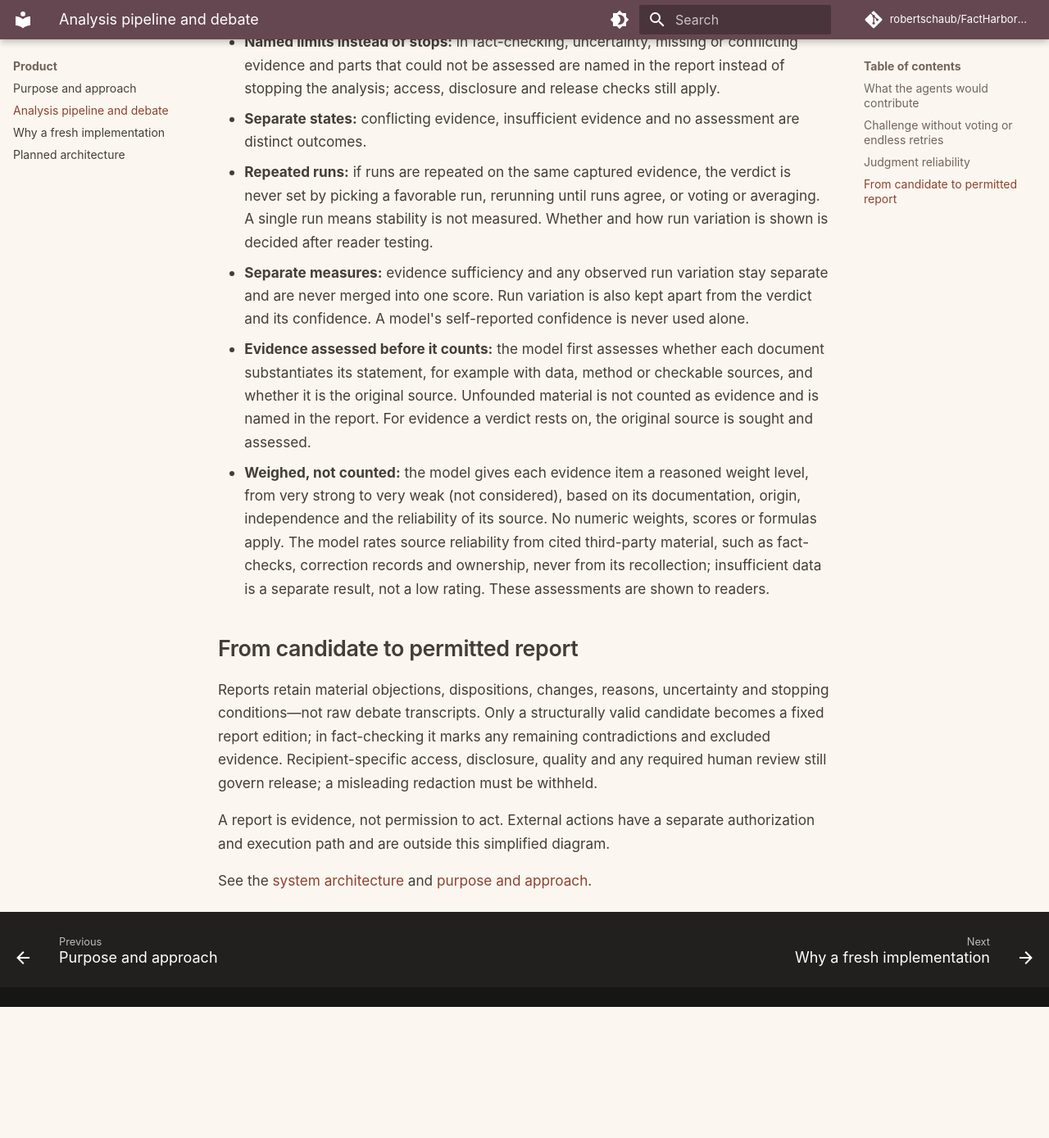
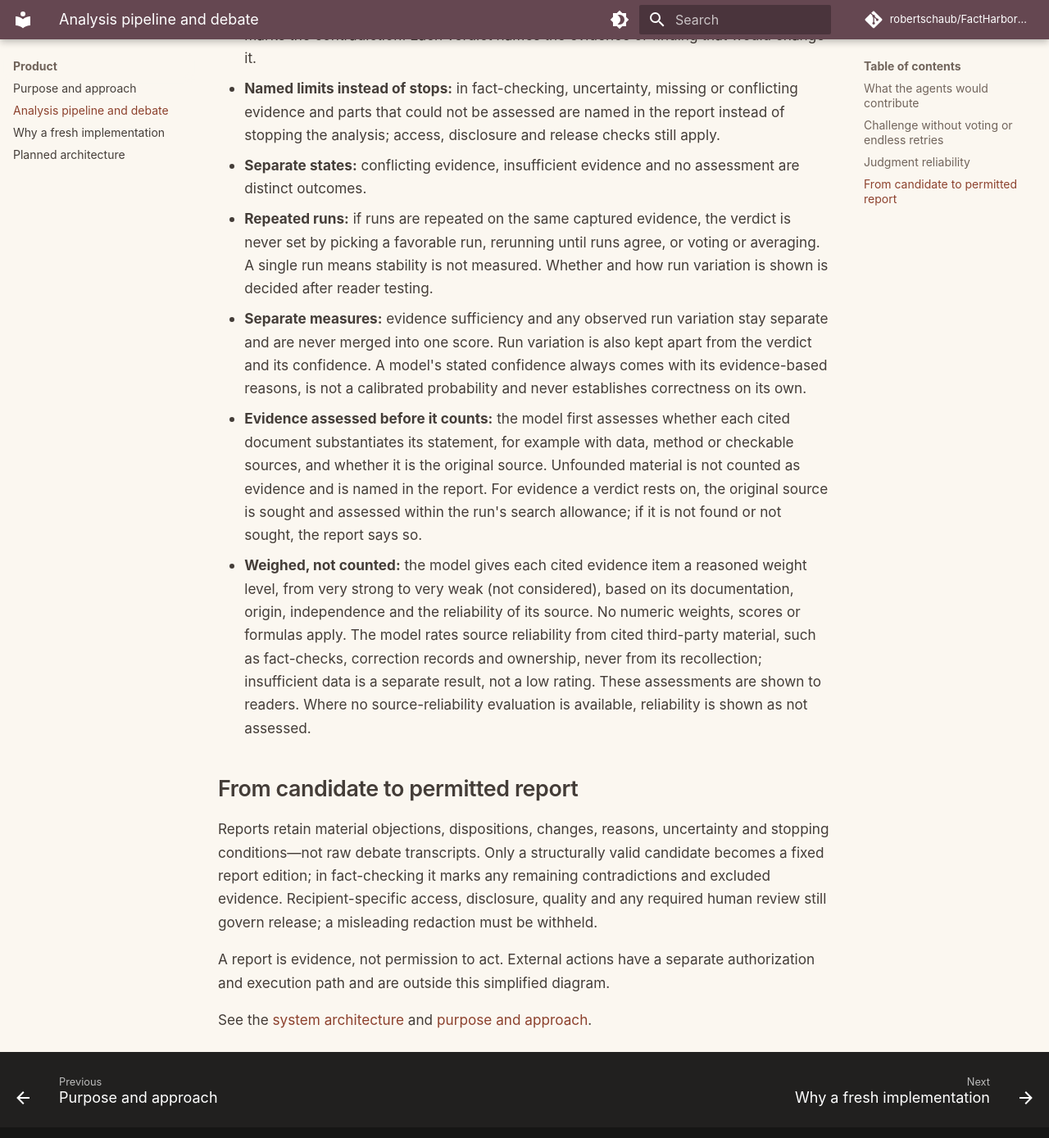
Before and after one commit to robertschaub/FactHarborDSS, an MkDocs documentation site: the page built from docs/Pipeline.md, in a window 1280 px wide and 1400 px high, scrolled down 3723 px. Shown: the top 1389 px of the window at 82% size. Built offline with MkDocs 1.6.1 and Material for MkDocs 9.7.7, drawn with Linux system fonts in a browser that asks for light colours; comment, search, counter and statistics services are not loaded; before the commit the page ends 4952 px from its top, so only the background shows below that; some of the changed text lies outside the part shown.

Commit message:
docs: align pipeline wording with staged delivery
A required task or check that cannot run is named as missing; fact-
checking continues with the gap shown, other analyses are held or
limited. The support assessor's method must pass independent evaluation
before ordinary use, and stated confidence never establishes correctness
on its own. Assessment and weight levels cover cited items, the original
source is sought within the run's search allowance, and reliability
without an evaluation is shown as not assessed.

Co-Authored-By: Claude Opus 5.5 <noreply@anthropic.com>

```diff
--- a/docs/Pipeline.md
+++ b/docs/Pipeline.md
@@ -20,13 +20,13 @@ The controller selects only required or justified tasks, their dependencies and
 | Challenger / specialist | Examine counterevidence, alternative explanations, citation or scope defects, or a specific expert question. |
 | Self-consistency | Examine instability or contradictions on comparable inputs. Repetition and agreement add no independent evidence. |
 | Reconciler | Accept, reject or retain each material objection as unresolved, with reasons; revise affected findings where justified. |
-| Support assessor | Judge whether the cited passages support the claim, using a method that must first pass independent evaluation. This remains a model judgment and is labelled as one; it is never presented as verified, validated or checked. Trusted code separately checks reference existence, exact quotations, evidence dates, versions, arithmetic and current authority. No numeric source weights or evidence-count formulas apply. Its assessment grants no release or action permission. |
+| Support assessor | Judge whether the cited passages support the claim, using a method that must pass independent evaluation before ordinary use. This remains a model judgment and is labelled as one; it is never presented as verified, validated or checked. Trusted code separately checks reference existence, exact quotations, evidence dates, versions, arithmetic and current authority. No numeric source weights or evidence-count formulas apply. Its assessment grants no release or action permission. |
 
 These are task roles, not necessarily five permanent agents or five different models. Different role names do not establish independence. The controller joins only the dependencies it admitted, rejects stale or incompatible results, and retains an explicit outcome for failed or cancelled tasks.
 
 ## Challenge without voting or endless retries
 
-Baseline assessment already examines counterevidence. When no extra agent is needed, the direct path still undergoes mandatory checks. A required challenge cannot be skipped because another agent agrees or the budget has run out.
+Baseline assessment already examines counterevidence. When no extra agent is needed, the direct path still undergoes mandatory checks. A required challenge cannot be skipped because another agent agrees. If it cannot run, for example because the budget has run out, the result names it as missing: fact-checking continues with the gap shown, and other analyses are held or limited.
 
 Reconciliation follows the substance of an objection, not the number of agents supporting it. A demonstrated reasoning or quotation defect can justify correction without a new source; unsupported disagreement does not automatically reduce a score. Material unresolved issues constrain the conclusion and its intended use.
 
@@ -42,9 +42,9 @@ In the planned design, assessments rely on guided model judgment rather than han
 - **Named limits instead of stops:** in fact-checking, uncertainty, missing or conflicting evidence and parts that could not be assessed are named in the report instead of stopping the analysis; access, disclosure and release checks still apply.
 - **Separate states:** conflicting evidence, insufficient evidence and no assessment are distinct outcomes.
 - **Repeated runs:** if runs are repeated on the same captured evidence, the verdict is never set by picking a favorable run, rerunning until runs agree, or voting or averaging. A single run means stability is not measured. Whether and how run variation is shown is decided after reader testing.
-- **Separate measures:** evidence sufficiency and any observed run variation stay separate and are never merged into one score. Run variation is also kept apart from the verdict and its confidence. A model's self-reported confidence is never used alone.
-- **Evidence assessed before it counts:** the model first assesses whether each document substantiates its statement, for example with data, method or checkable sources, and whether it is the original source. Unfounded material is not counted as evidence and is named in the report. For evidence a verdict rests on, the original source is sought and assessed.
-- **Weighed, not counted:** the model gives each evidence item a reasoned weight level, from very strong to very weak (not considered), based on its documentation, origin, independence and the reliability of its source. No numeric weights, scores or formulas apply. The model rates source reliability from cited third-party material, such as fact-checks, correction records and ownership, never from its recollection; insufficient data is a separate result, not a low rating. These assessments are shown to readers.
+- **Separate measures:** evidence sufficiency and any observed run variation stay separate and are never merged into one score. Run variation is also kept apart from the verdict and its confidence. A model's stated confidence always comes with its evidence-based reasons, is not a calibrated probability and never establishes correctness on its own.
+- **Evidence assessed before it counts:** the model first assesses whether each cited document substantiates its statement, for example with data, method or checkable sources, and whether it is the original source. Unfounded material is not counted as evidence and is named in the report. For evidence a verdict rests on, the original source is sought and assessed within the run's search allowance; if it is not found or not sought, the report says so.
+- **Weighed, not counted:** the model gives each cited evidence item a reasoned weight level, from very strong to very weak (not considered), based on its documentation, origin, independence and the reliability of its source. No numeric weights, scores or formulas apply. The model rates source reliability from cited third-party material, such as fact-checks, correction records and ownership, never from its recollection; insufficient data is a separate result, not a low rating. These assessments are shown to readers. Where no source-reliability evaluation is available, reliability is shown as not assessed.
 
 ## From candidate to permitted report
 
```
Also changed, not shown: docs/assets/analysis-pipeline.svg.
